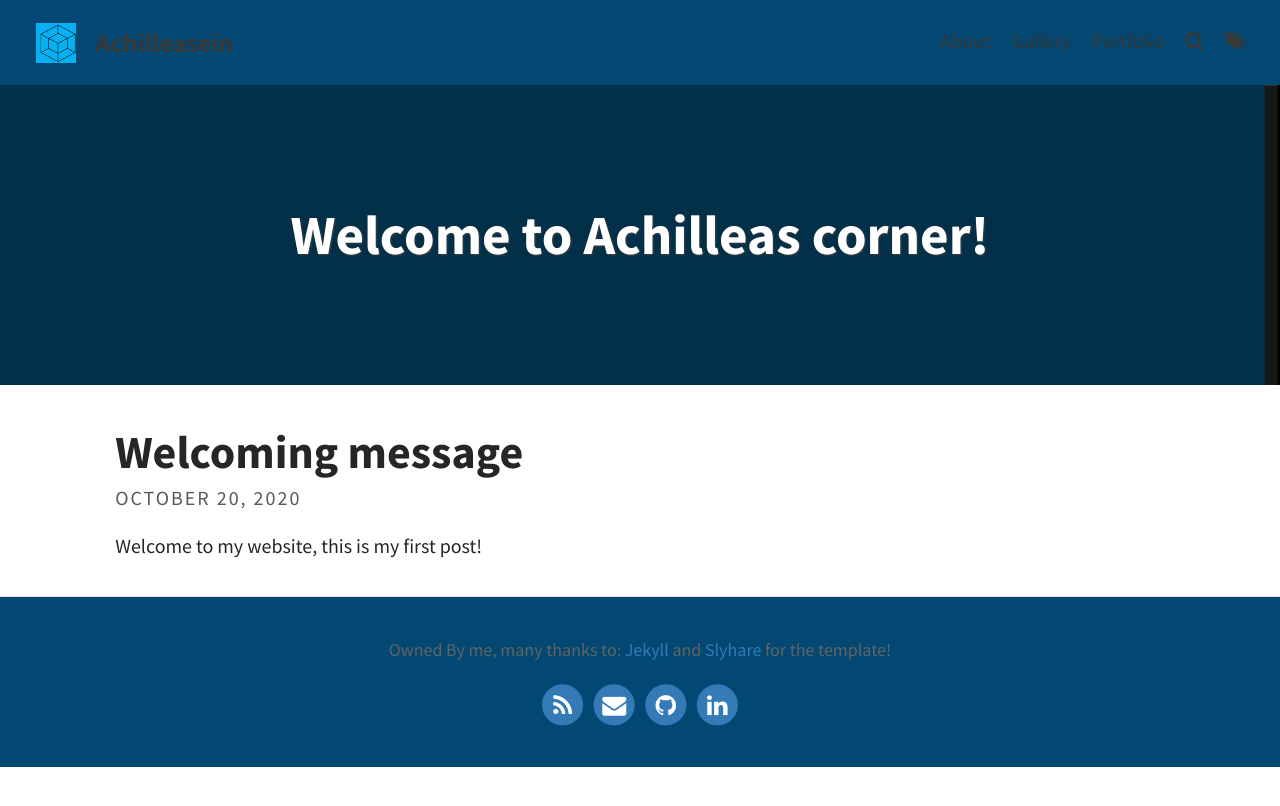
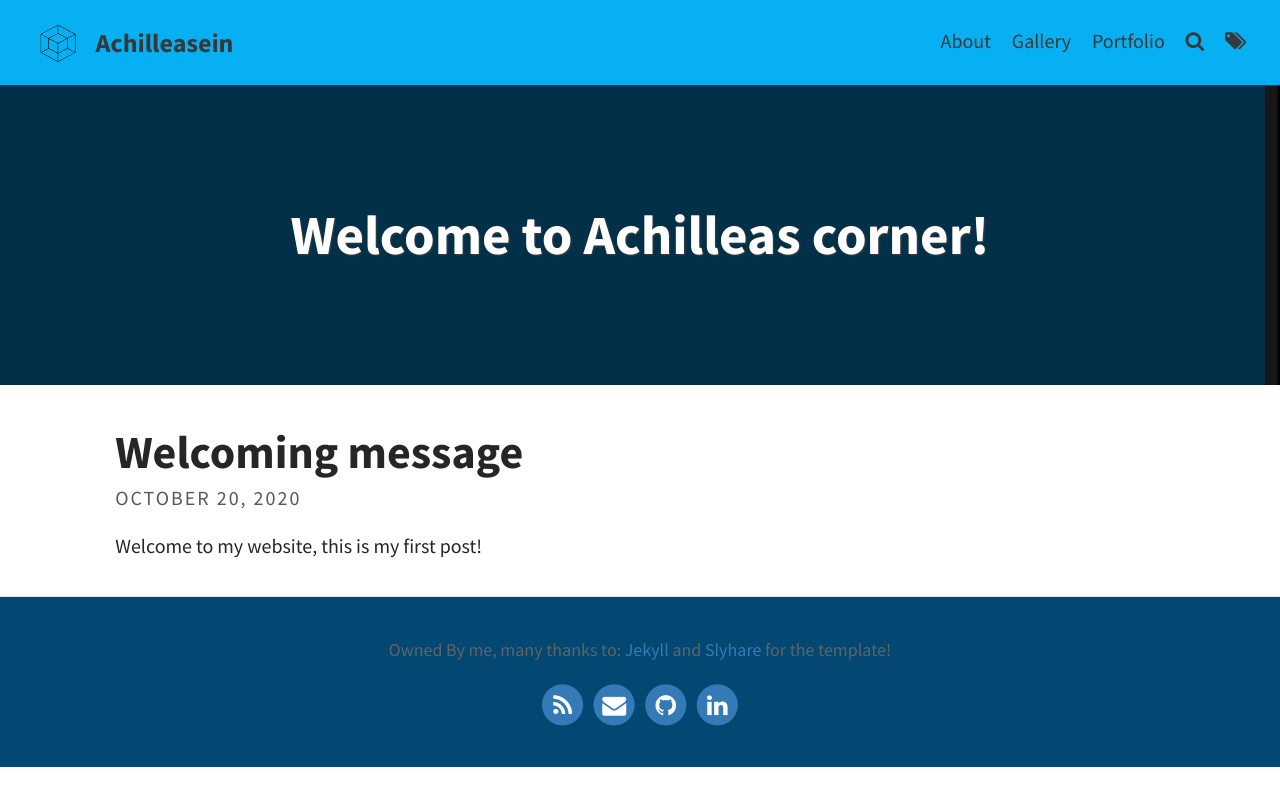
Before and after one commit to Achilleasein/achilleasein, a Jekyll site: the page built from index.html, in a window 1280 px wide. Shown: the top 806 px of the page. Built offline with Jekyll 4.4.1, drawn with Linux system fonts in a browser that asks for light colours; the list of posts is cut into pages by our own code.

Commit message:
fixing colour scheme

```diff
--- a/_includes/navbar.html
+++ b/_includes/navbar.html
@@ -1,4 +1,4 @@
-<header class="site-header" style="background-color: #024873;" >
+<header class="site-header" style="background-color: #07B0F2;" >
 
     <!-- Logo and title -->
 	<div class="branding">
```
